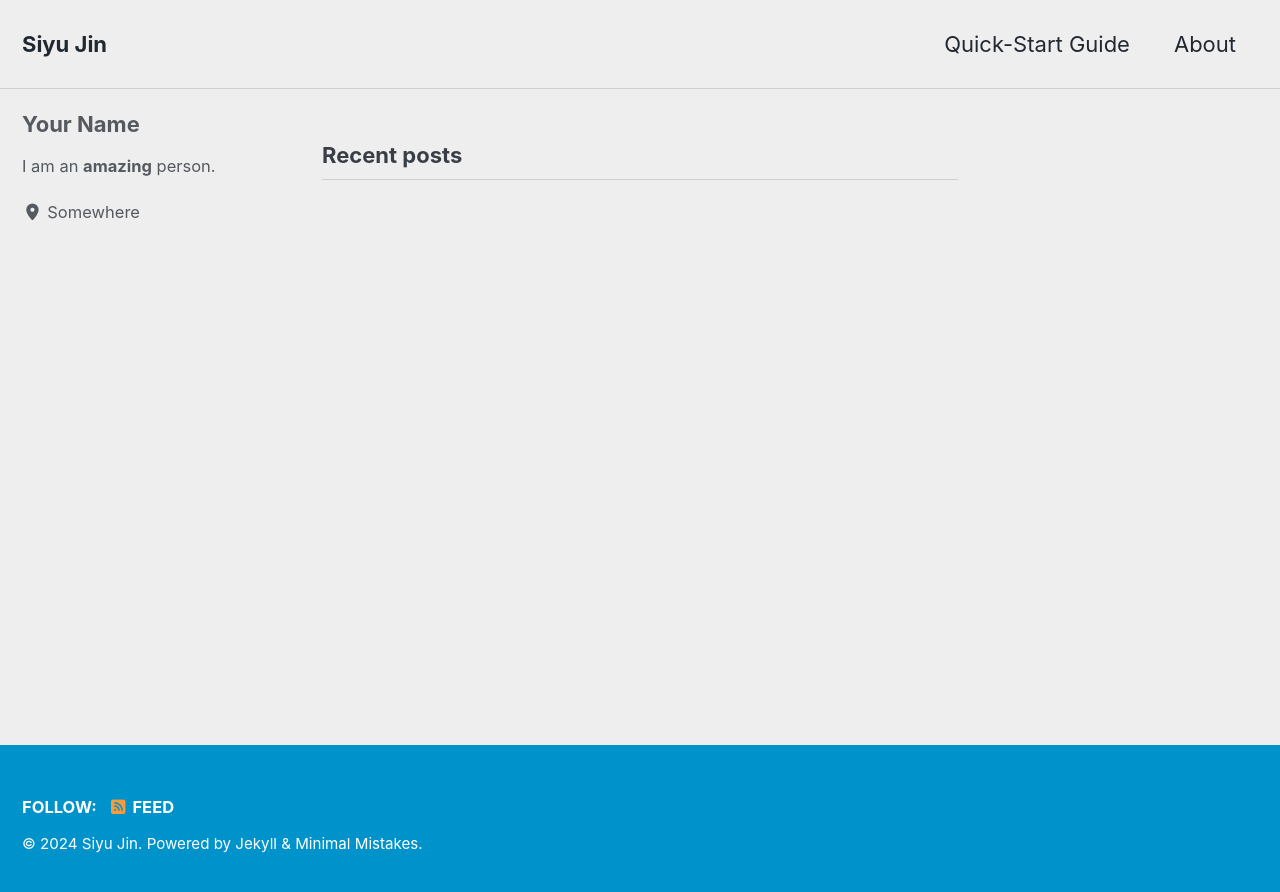
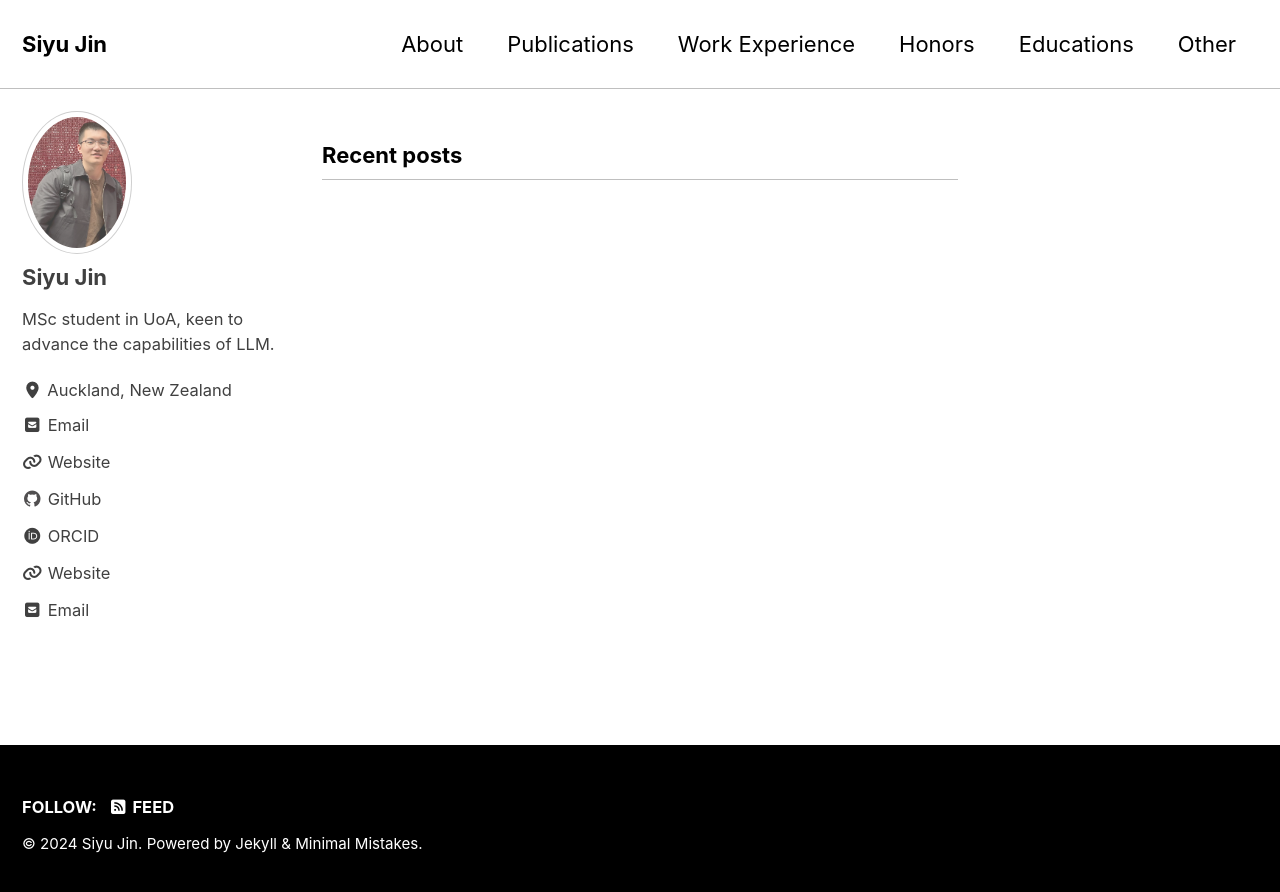
Before and after one commit to sjin824/sjin284.github.io, a Jekyll site: the page built from index.html, in a window 1280 px wide. Shown: the top 892 px of the page. Built offline with Jekyll 4.4.1, drawn with Linux system fonts in a browser that asks for light colours; cached includes are drawn as plain includes; the list of posts is cut into pages by our own code.

Commit message:
Second setup.

```diff
--- a/_config.yml
+++ b/_config.yml
@@ -12,7 +12,7 @@
 
 # theme                  : "minimal-mistakes-jekyll"
 # remote_theme           : "mmistakes/minimal-mistakes"
-minimal_mistakes_skin    : "air" # "default", "aqua", "contrast", "dark", "dirt", "neon", "mint", "plum", "sunrise"
+minimal_mistakes_skin    : "contrast" # "default", "aqua", "contrast", "dark", "dirt", "neon", "mint", "plum", "sunrise"
 
 # Site Settings
 locale                   : "en-US"
@@ -24,15 +24,15 @@ name                     : "Siyu Jin"
 description              : "Siyu's personal resume website."
 url                      : "https://sjin824.github.io" # the base hostname & protocol for your site e.g. "https://mmistakes.github.io"
 baseurl                  : # the subpath of your site, e.g. "/blog"
-repository               : # GitHub username/repo-name e.g. "mmistakes/minimal-mistakes"
+repository               : "sjin824/sjin824.github.io" # GitHub username/repo-name e.g. "mmistakes/minimal-mistakes"
 teaser                   : # path of fallback teaser image, e.g. "/assets/images/500x300.png"
 logo                     : # path of logo image to display in the masthead, e.g. "/assets/images/88x88.png"
 masthead_title           : # overrides the website title displayed in the masthead, use " " for no title
 breadcrumbs              : # true, false (default)
 words_per_minute         : 200
 enable_copy_code_button  : # true, false (default)
-copyright                : # "copyright" name, defaults to site.title
-copyright_url            : # "copyright" URL, defaults to site.url
+copyright                : "Siyu Jin" # "copyright" name, defaults to site.title
+copyright_url            : "https://sjin824.github.io" # "copyright" URL, defaults to site.url
 comments:
   provider               : # false (default), "disqus", "discourse", "facebook", "staticman", "staticman_v2", "utterances", "giscus", "custom"
   disqus:
@@ -113,30 +113,26 @@ analytics:
 
 # Site Author
 author:
-  name             : "Your Name"
-  avatar           : # path of avatar image, e.g. "/assets/images/bio-photo.jpg"
-  bio              : "I am an **amazing** person."
-  location         : "Somewhere"
-  email            :
+  name        : "Siyu Jin"
+  avatar      : "/assets/images/siyu.jpg"
+  bio         : "MSc student in UoA, keen to advance the capabilities of LLM."
+  location    : "Auckland, New Zealand"
+  uri         : "http://siyujin.com"
+  email       : "syjin824@gmail.com"
   links:
     - label: "Email"
       icon: "fas fa-fw fa-envelope-square"
-      # url: "mailto:your.name@email.com"
+      url: "mailto:syjin824@gmail.com"
     - label: "Website"
       icon: "fas fa-fw fa-link"
-      # url: "https://your-website.com"
-    - label: "Twitter"
-      icon: "fab fa-fw fa-twitter-square"
-      # url: "https://twitter.com/"
-    - label: "Facebook"
-      icon: "fab fa-fw fa-facebook-square"
-      # url: "https://facebook.com/"
+      url: "http://siyujin.com"
     - label: "GitHub"
       icon: "fab fa-fw fa-github"
-      # url: "https://github.com/"
-    - label: "Instagram"
-      icon: "fab fa-fw fa-instagram"
-      # url: "https://instagram.com/"
+      url: "https://github.com/sjin824"
+    - label: "ORCID"
+      icon: "fab fa-fw fa-orcid"
+      url: "https://orcid.org/0009-0004-2669-8926"
+
 
 # Site Footer
 footer:
```
Also changed, not shown: _data/navigation.yml (+11 -9 lines), README.md (added), assets/images/Siyu.jpg (added).
